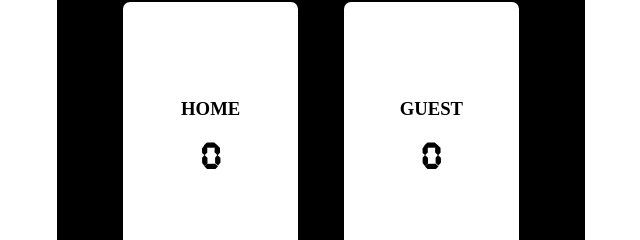
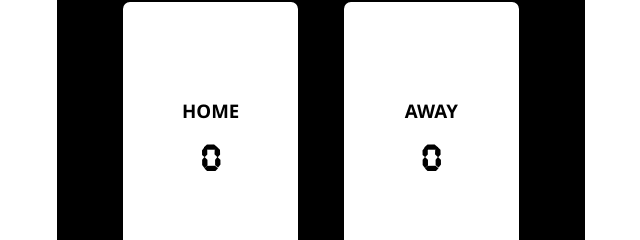
Before and after one commit to janvierH/basketball-score-counter, a website built with Vite: page index.html in a window 1280 px wide. Shown: the part 128-368 px from the top of the page, 319-959 px from the left. Built offline with nearby package versions, Linux system fonts and the light colour scheme.

Commit message:
HEADER update
- Updated "GUEST" to "AWAY"
- Changed <h3> font

```diff
--- a/index.html
+++ b/index.html
@@ -7,7 +7,7 @@
 <!-- Left  -->
         <div class="innercontainer">
             <div>
-                <h3>HOME</h3>
+                <h3 style="font-family: 'Segoe UI', Tahoma, Geneva, Verdana, sans-serif;">HOME</h3>
                 <div class="score-font">
                     <h1 id="home-score">0</h1>
                 </div>
@@ -24,7 +24,7 @@
 <!-- Right  -->
         <div class="innercontainer">
             <div>
-                <h3>GUEST</h3>
+                <h3 style="font-family: 'Segoe UI', Tahoma, Geneva, Verdana, sans-serif;">AWAY</h3>
                 <div class="score-font">
                     <h1 id="guest-score">0</h1>
                 </div>
```
